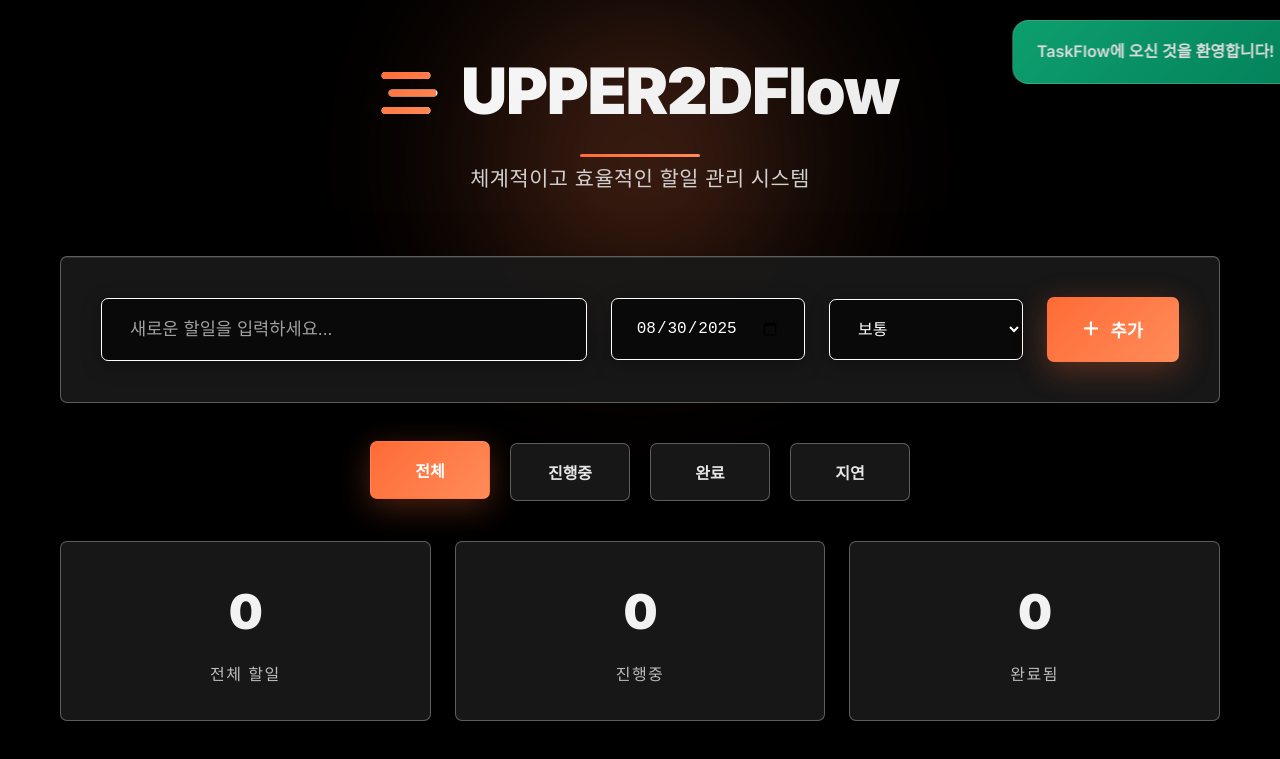
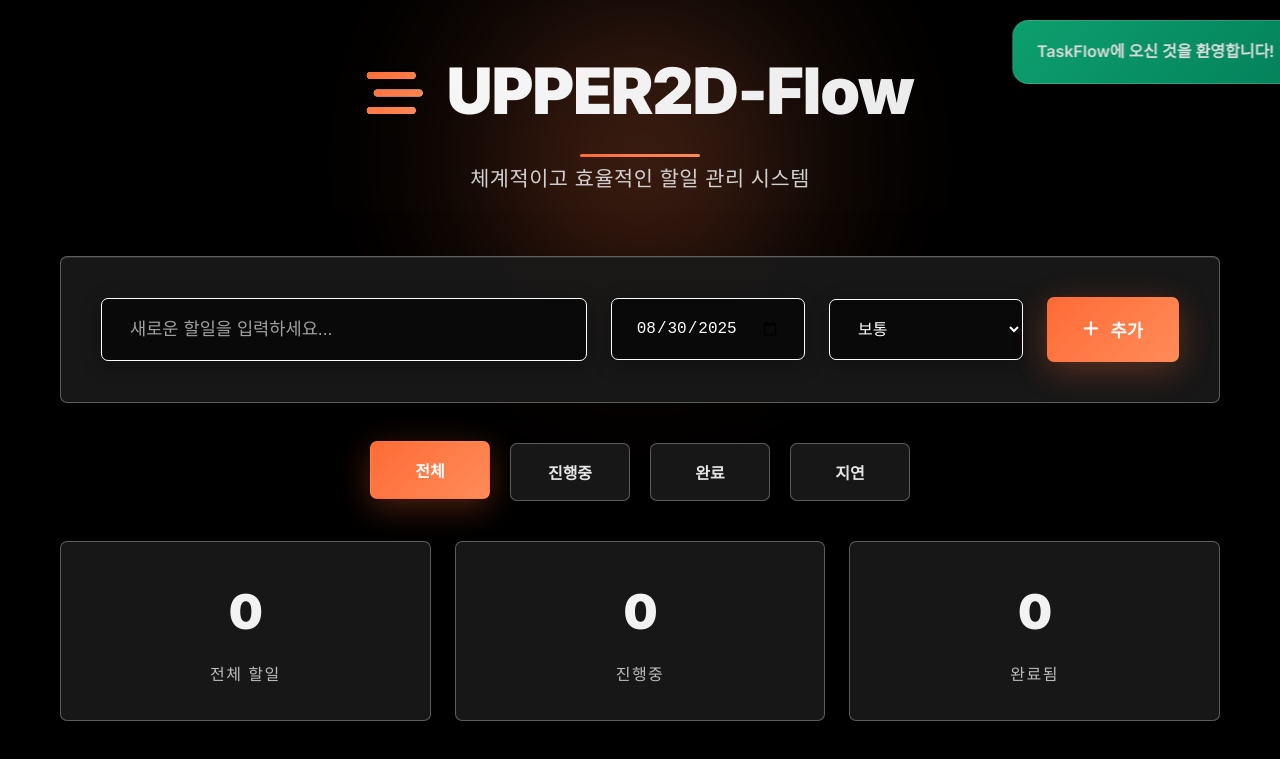
Before and after one commit to upper2d/memo, a plain HTML site: page index.html in a window 1280 px wide. Shown: the top 759 px of the page. Drawn offline with Linux system fonts and the light colour scheme.

Commit message:
Update index.html

```diff
--- a/index.html
+++ b/index.html
@@ -11,7 +11,7 @@
 <body>
     <div class="container">
         <header class="header">
-            <h1><i class="fas fa-stream"></i>UPPER2DFlow</h1>
+            <h1><i class="fas fa-stream"></i>UPPER2D-Flow</h1>
             <p class="subtitle">체계적이고 효율적인 할일 관리 시스템</p>
         </header>
 
```
